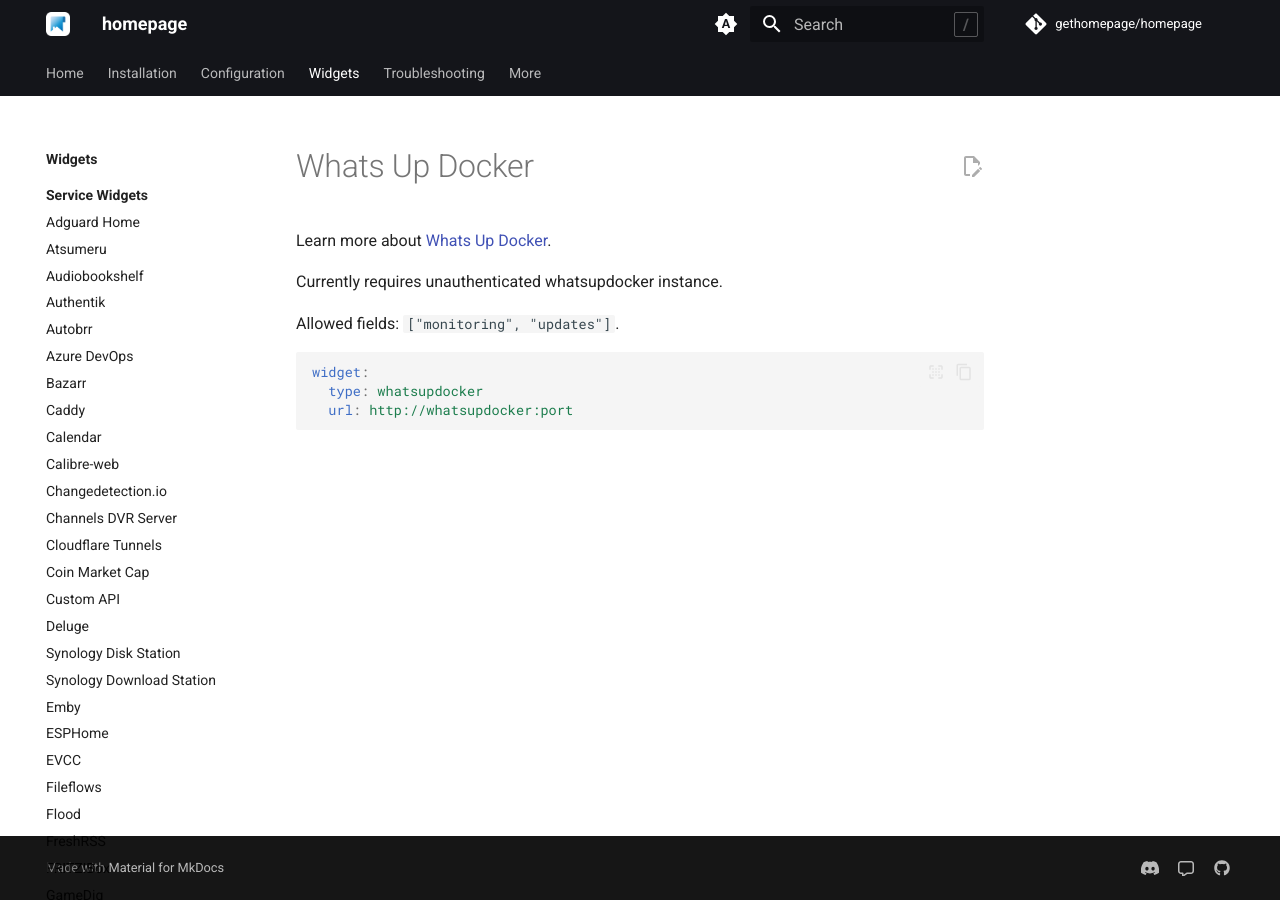
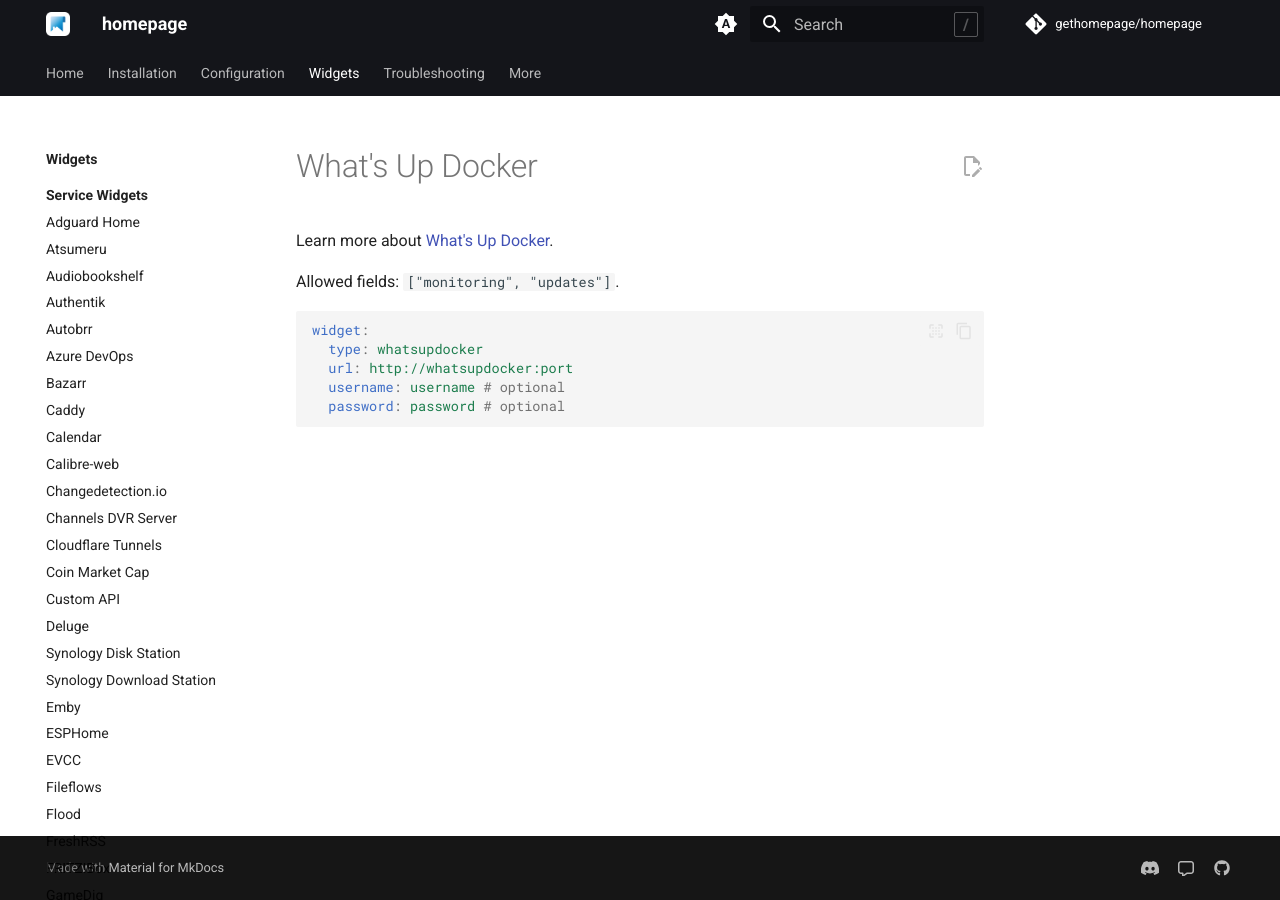
Before and after one commit to jobstar-git/home_p, an MkDocs documentation site: the page built from docs/widgets/services/whatsupdocker.md, in a window 1280 px wide. Built offline with MkDocs 1.6.1 and Material for MkDocs 9.7.7, drawn with Linux system fonts in a browser that asks for light colours; a script that is not in the unit is left out; comment, search, counter and statistics services are not loaded; the version menu is left out.

Commit message:
Documentation: add optional auth to whatsupdocker documentation
Co-Authored-By: zmweske <31971632+zmweske@users.noreply.github.com>

````diff
--- a/docs/widgets/services/whatsupdocker.md
+++ b/docs/widgets/services/whatsupdocker.md
@@ -1,11 +1,9 @@
 ---
-title: Whats Up Docker
-description: WhatsUpDocker Widget Configuration
+title: What's Up Docker
+description: What's Up Docker Widget Configuration
 ---
 
-Learn more about [Whats Up Docker](https://github.com/fmartinou/whats-up-docker).
-
-Currently requires unauthenticated whatsupdocker instance.
+Learn more about [What's Up Docker](https://github.com/fmartinou/whats-up-docker).
 
 Allowed fields: `["monitoring", "updates"]`.
 
@@ -13,4 +11,6 @@
 widget:
   type: whatsupdocker
   url: http://whatsupdocker:port
+  username: username # optional
+  password: password # optional
 ```
````
